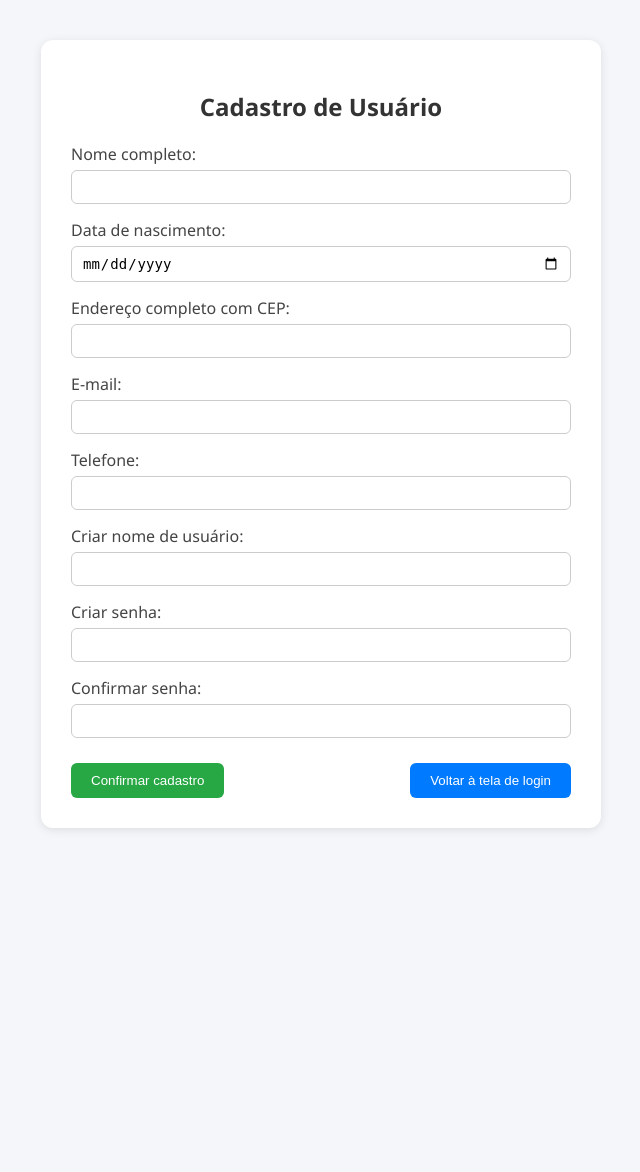
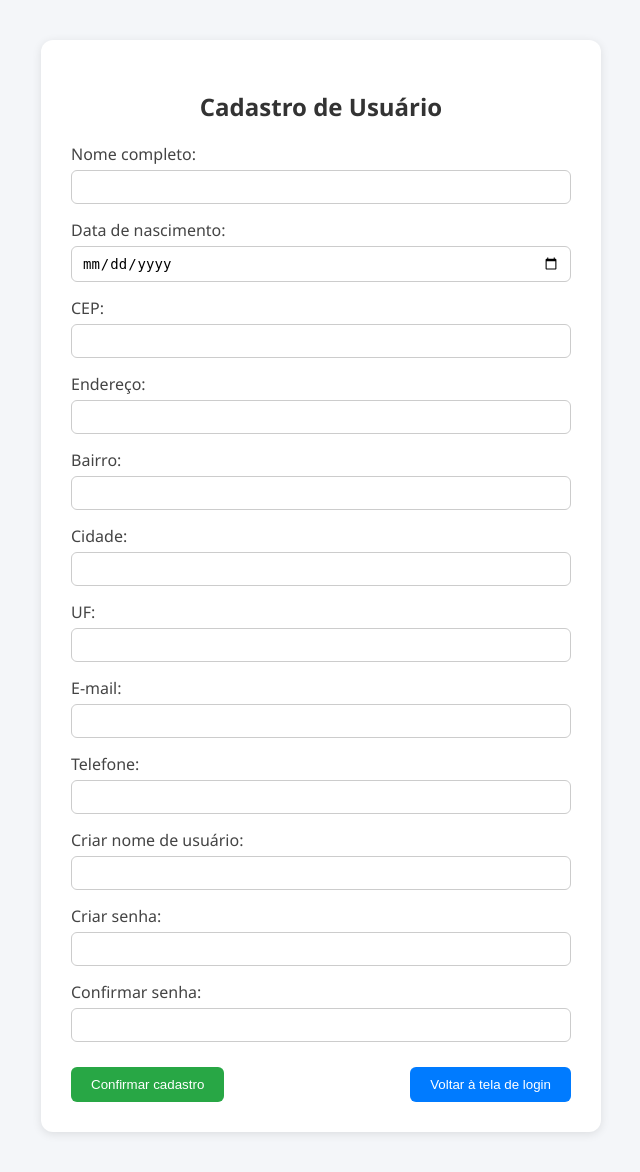
Before and after one commit to PatoRoco38/webcontrol, a Django app: page /cadastro/ in a window 1280 px wide. Shown: the whole page, without its empty margins (319-959 px from the left). Before the commit the page ends 830 px from the top, so only its background shows below. Run offline with Django 5.2, Linux system fonts and the light colour scheme.

Commit message:
Criado template de cadastro

```diff
--- /dev/null
+++ b/core/static/js/scripts.js
@@ -0,0 +1,23 @@
+document.addEventListener("DOMContentLoaded", function () {
+    document.getElementById("cep").addEventListener("blur", function () {
+        let cep = this.value.replace(/\D/g, '');
+
+        if (cep.length === 8) {
+            fetch(`https://viacep.com.br/ws/${cep}/json/`)
+                .then(res => res.json())
+                .then(data => {
+                    if (!data.erro) {
+                        document.getElementById('endereco').value = data.logradouro;
+                        document.getElementById('bairro').value = data.bairro;
+                        document.getElementById('cidade').value = data.localidade;
+                        document.getElementById('uf').value = data.uf;
+                    } else {
+                        alert("CEP não encontrado.");
+                    }
+                })
+                .catch(() => alert("Erro ao buscar CEP."));
+        } else {
+            alert("CEP inválido.");
+        }
+    });
+});
--- a/core/templates/cadastro.html
+++ b/core/templates/cadastro.html
@@ -17,8 +17,20 @@
             <label for="dataNascimento">Data de nascimento:</label>
             <input type="date" id="dataNascimento" name="dataNascimento" required>
 
-            <label for="endereco">Endereço completo com CEP:</label>
+            <label for="cep">CEP:</label>
+            <input type="text" id="cep" name="cep" required>
+
+            <label for="endereco">Endereço:</label>
             <input type="text" id="endereco" name="endereco" required>
+
+            <label for="bairro">Bairro:</label>
+            <input type="text" id="bairro" name="bairro" required>
+
+            <label for="cidade">Cidade:</label>
+            <input type="text" id="cidade" name="cidade" required>
+
+            <label for="uf">UF:</label>
+            <input type="text" id="uf" name="uf" required>
 
             <label for="email">E-mail:</label>
             <input type="email" id="email" name="email" required>
@@ -39,6 +51,8 @@
                 <button type="submit" class="btn-confirm">Confirmar cadastro</button>
                 <button type="button" class="btn-back" onclick="window.location.href='login.html'">Voltar à tela de login</button>
             </div>
+
+            <script src="{% static 'js/scripts.js' %}"></script>
         </form>
     </div>
 </body>
```
